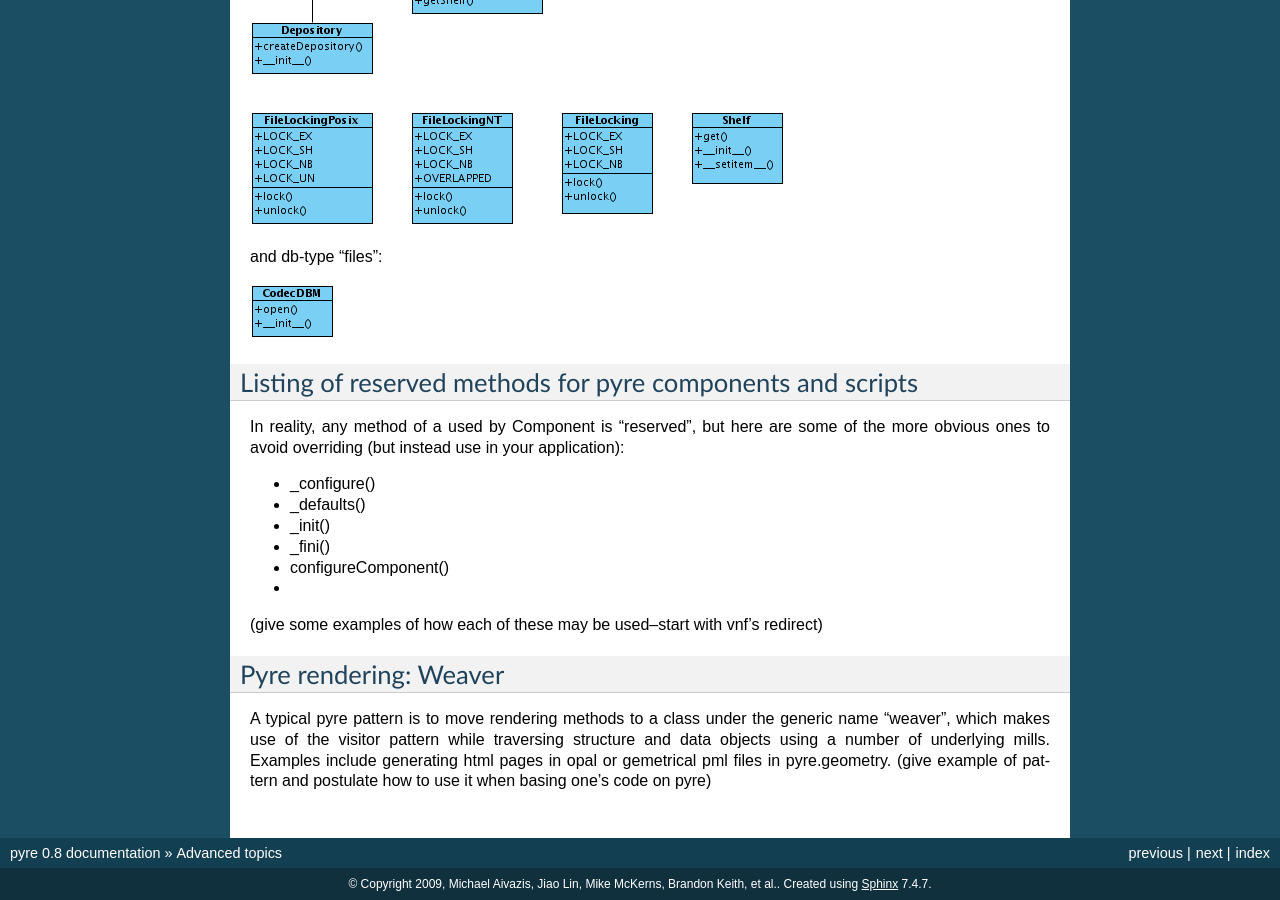
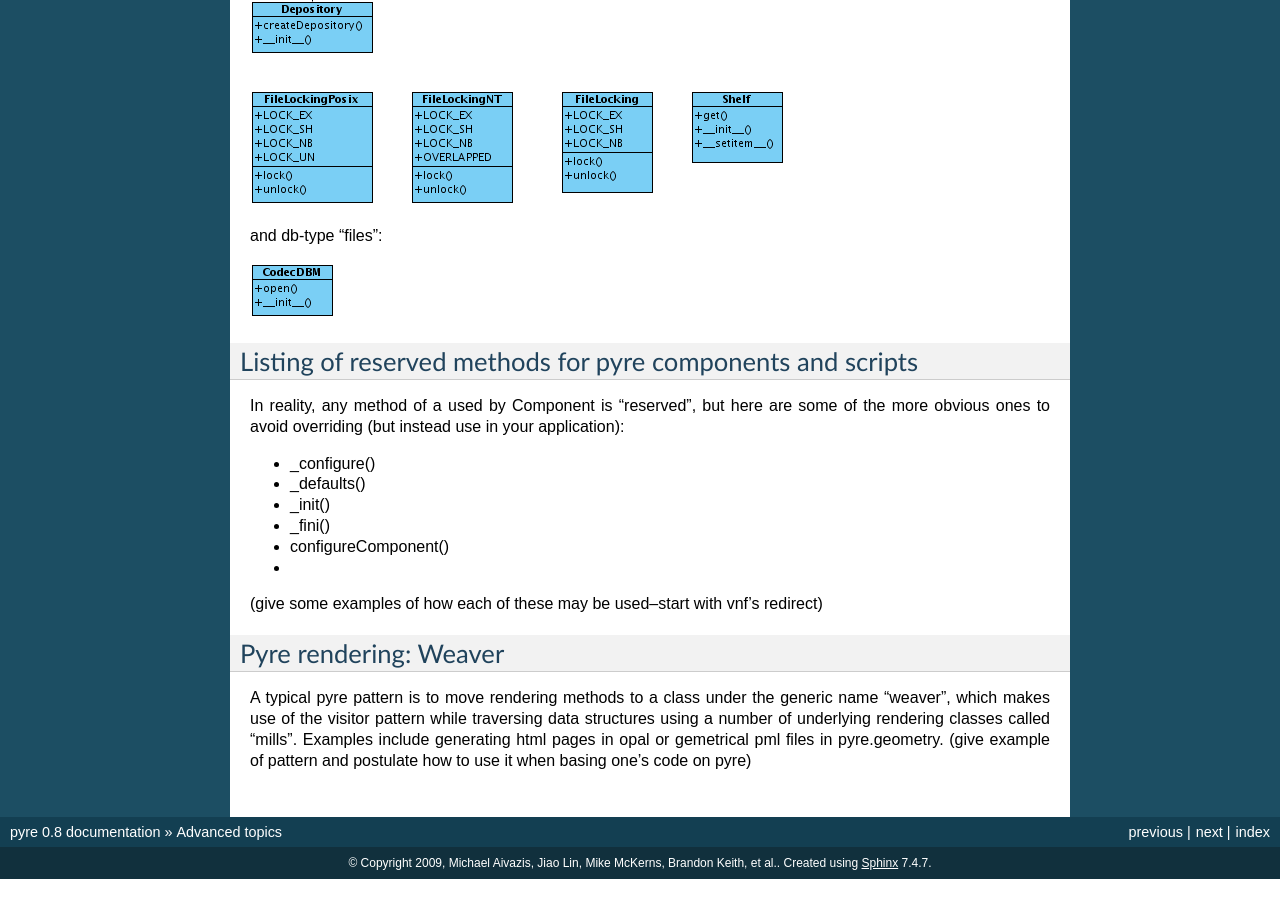
Before and after one commit to danse-inelastic/pyre, a Sphinx documentation site: the page built from docs/advancedTopics.rst, in a window 1280 px wide and 900 px high, scrolled down 3199 px. Built offline with Sphinx 7.4.7, drawn with Linux system fonts in a browser that asks for light colours; formulas are drawn with MathJax 3; after the commit the page ends 4078 px from its top, so only the background shows below that; some of the changed text lies outside the part shown.

Commit message:
fixing various typos

```diff
--- a/docs/advancedTopics.rst
+++ b/docs/advancedTopics.rst
@@ -6,7 +6,7 @@
 Pyre project structure
 ------------------------
 
-A pyre project typically contains a number of directories.  For example, supposing one wishes to create a pyre module wrapping several molecular dynamics codes.  The pyre application directory structure would be configured with the following subdirectories, assuming the project name (and top-level directory) is named moldyn:
+A pyre project typically contains a number of directories.  For example, supposing one creates a pyre project with <package> as it's name:
 
 applications/
 ^^^^^^^^^^^^^
@@ -147,4 +147,4 @@
 Pyre rendering: Weaver
 ----------------------
 
-A typical pyre pattern is to move rendering methods to a class under the generic name "weaver", which makes use of the visitor pattern while traversing structure and data objects using a number of underlying mills.  Examples include generating html pages in opal or gemetrical pml files in pyre.geometry. (give example of pattern and postulate how to use it when basing one's code on pyre)
+A typical pyre pattern is to move rendering methods to a class under the generic name "weaver", which makes use of the visitor pattern while traversing data structures using a number of underlying rendering classes called "mills".  Examples include generating html pages in opal or gemetrical pml files in pyre.geometry. (give example of pattern and postulate how to use it when basing one's code on pyre)
--- a/docs/debugging.rst
+++ b/docs/debugging.rst
@@ -110,6 +110,6 @@
 Debuggers
 ---------
 
-In addition to journal, and especially for routine debugging of individual components, native ide debuggers (such as in Eclipse) may be used.  Pyre is particularly amenable to this type of testing since all parameters may be input via the commandline, which in Eclipse maybe be set, stored, and exported as run/debug configuration files.
+In addition to journal, and especially for routine debugging of individual components, native ide debuggers (such as in Eclipse) may be used.  Pyre is particularly amenable to this type of testing since all parameters may be input via the commandline, which in Eclipse may be stored as run configurations.
 
-Alternatively, one may store the run configurations themselves as pml files.
+In eclipse these run configuration can also be exported ("Shared File" under the "Common" tab) and archived or shared among developers.  Additionally, each time a developer changes the run configuration, eclipse automatically updates the exported files.
--- a/docs/index.rst
+++ b/docs/index.rst
@@ -25,7 +25,6 @@
    pyreHistory
    projectsUsingPyre
    additionalDocs
-   upcoming
    usefulLinks
 
 
--- a/docs/projectsUsingPyre.rst
+++ b/docs/projectsUsingPyre.rst
@@ -1,7 +1,7 @@
 .. _projects-using-pyre:
 
 =====================
- Projects Using Pyre
+ Projects using pyre
 =====================
 
 Serveral sophisticated scientific computing projects
--- a/docs/pyreHistory.rst
+++ b/docs/pyreHistory.rst
@@ -1,4 +1,6 @@
-Pyre History
+Pyre history
 ============
 
-Historically, Pyre was created to bring a degree of order to the complex task of staging large (massively) parallel scientific simulations. Applications support a command-line, serial execution model. Thi has been extended to command-line parallel execution. Most of the procedures for creating serial applications are the same for parallel applications, so learning about serial apps is a good way to get started. With the inception of the DANSE project, the framework has continued to evolve, particularly in regards to web applications such as Opal, which is based on pyre.
+Historically, pyre was created to bring a degree of order to the complex task of staging large (massively) parallel scientific simulations. Applications support a command-line, serial execution model. Thi has been extended to command-line parallel execution. Most of the procedures for creating serial applications are the same for parallel applications, so learning about serial apps is a good way to get started.
+
+Pyre 1.0 is being actively developed currently and will soon be ready for general usage.  Upcoming changes include a more seamless inventory, better db support, and many new additions for creating web applications.
```
Also changed, not shown: other parts of docs/advancedTopics.rst (+1 -1 lines), docs/pyreStyle.rst (+2 -5 lines).
